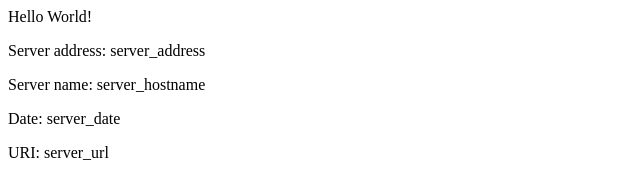
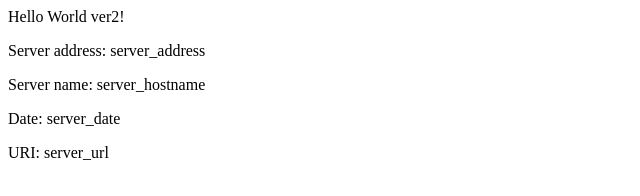
Before and after one commit to praveen109/eks-example, a plain HTML site: page src/index.html in a window 1280 px wide. Shown: the full height of the page, 0-640 px from the left. Drawn offline with Linux system fonts and the light colour scheme.

Commit message:
v2 updating Home page

```diff
--- a/src/index.html
+++ b/src/index.html
@@ -2,7 +2,7 @@
 <title>Hello World</title>
 </head>
 <div class="info">
-<h>Hello World!</h>
+<h>Hello World ver2!</h>
 <p><span>Server&nbsp;address:</span> <span>server_address</span></p>
 <p><span>Server&nbsp;name:</span> <span>server_hostname</span></p>
 <p class="smaller"><span>Date:</span> <span>server_date</span></p>
```
